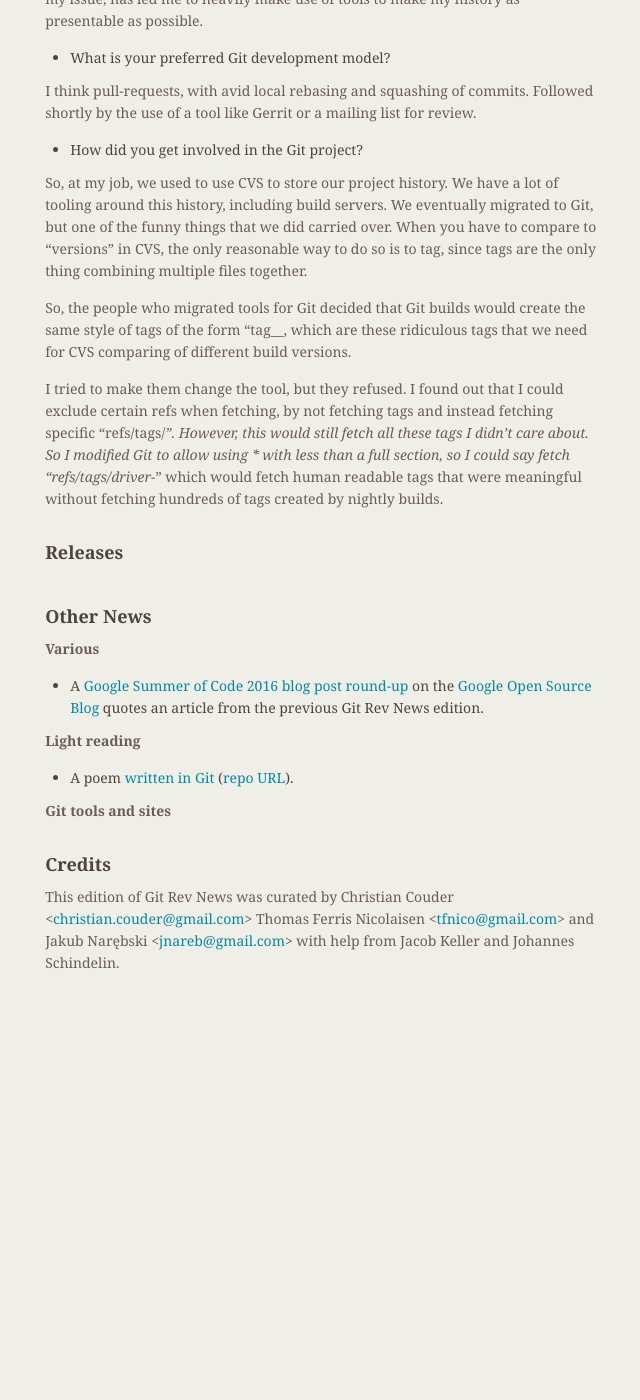
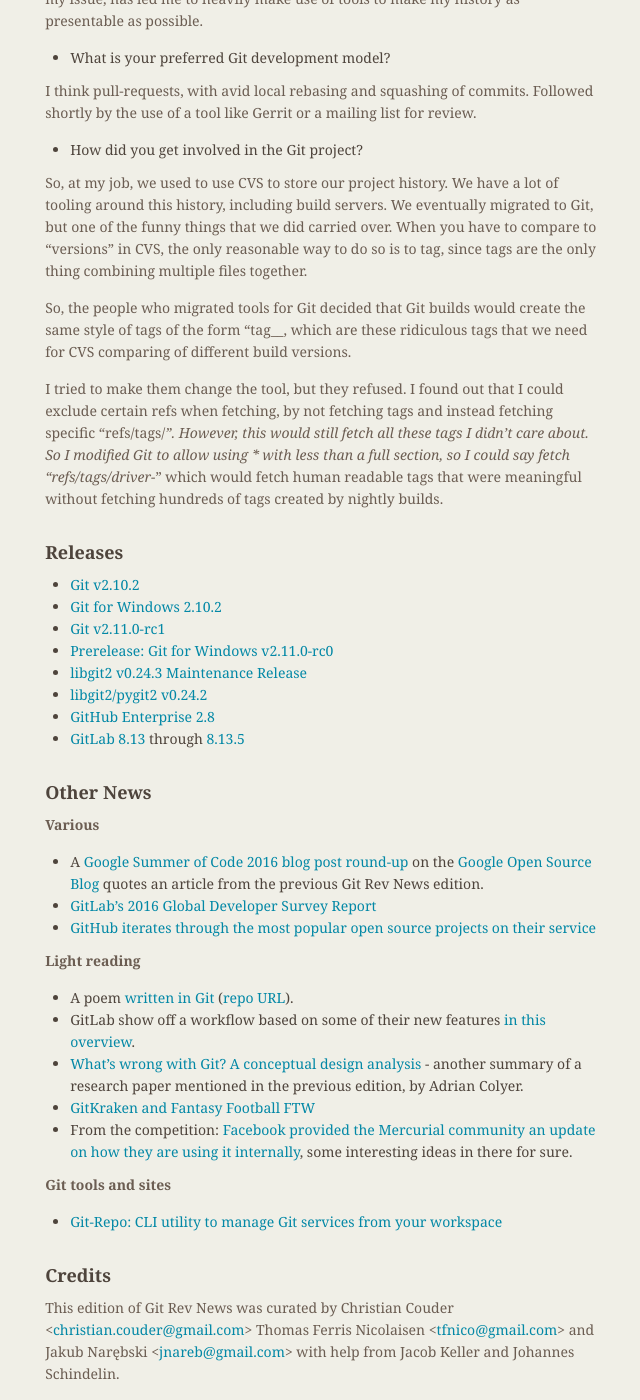
Before and after one commit to git/git.github.io, a Jekyll site: the page built from rev_news/drafts/edition-21.md, in a window 1280 px wide and 1400 px high, scrolled down 4575 px. Shown: the whole window, without its empty margins (484-1124 px from the left). Built offline with Jekyll 4.4.1, drawn with Linux system fonts in a browser that asks for light colours; before the commit the page ends 5564 px from its top, so only the background shows below that.

Commit message:
rn-21: add links and releases

```diff
--- a/rev_news/drafts/edition-21.md
+++ b/rev_news/drafts/edition-21.md
@@ -298,6 +298,14 @@
 
 ## Releases
 
+* [Git v2.10.2](https://public-inbox.org/git/xmqqd1ijwu3s.fsf@gitster.mtv.corp.google.com/)
+* [Git for Windows 2.10.2](https://public-inbox.org/git/alpine.DEB.2.20.1611022158140.3108@virtualbox/)
+* [Git v2.11.0-rc1](https://public-inbox.org/git/xmqqbmxl1tsb.fsf@gitster.mtv.corp.google.com/)
+* [Prerelease: Git for Windows v2.11.0-rc0](https://public-inbox.org/git/alpine.DEB.2.20.1611051025030.3108@virtualbox/)
+* [libgit2 v0.24.3 Maintenance Release](https://github.com/libgit2/libgit2/releases/tag/v0.24.3)
+* [libgit2/pygit2 v0.24.2](https://github.com/libgit2/pygit2/releases/tag/v0.24.2)
+* [GitHub Enterprise 2.8](https://github.com/blog/2280-github-enterprise-2-8-is-now-available-with-code-review-project-management-tools-and-jupyter-notebook-rendering)
+* [GitLab 8.13](https://about.gitlab.com/2016/10/22/gitlab-8-13-released/) through [8.13.5](https://about.gitlab.com/2016/11/09/gitlab-8-dot-13-dot-5-released/)
 
 ## Other News
 
@@ -305,14 +313,20 @@
 
 * A [Google Summer of Code 2016 blog post round-up](https://opensource.googleblog.com/2016/11/google-summer-of-code-2016-blog-posts.html)
 on the [Google Open Source Blog](https://opensource.googleblog.com/) quotes an article from the previous Git Rev News edition.
+* [GitLab's 2016 Global Developer Survey Report](https://page.gitlab.com/2016-Developer-Survey_2016-Developer-Survey.html)
+* [GitHub iterates through the most popular open source projects on their service](https://github.com/blog/2268-top-open-source-launches-on-github)
 
 __Light reading__
 
-* A poem [written in Git](https://mobile.twitter.com/craig552uk/status/793131545989087232)
-([repo URL](https://github.com/craig552uk/git-poem)).
+* A poem [written in Git](https://mobile.twitter.com/craig552uk/status/793131545989087232) ([repo URL](https://github.com/craig552uk/git-poem)).
+* GitLab show off a workflow based on some of their new features [in this overview](https://about.gitlab.com/2016/10/25/gitlab-workflow-an-overview/).
+* [What’s wrong with Git? A conceptual design analysis](https://blog.acolyer.org/2016/10/24/whats-wrong-with-git-a-conceptual-design-analysis/) - another summary of a research paper mentioned in the previous edition, by Adrian Colyer.
+* [GitKraken and Fantasy Football FTW](https://blog.axosoft.com/2016/09/29/git-for-fantasy-football/)
+* From the competition: [Facebook provided the Mercurial community an update on how they are using it internally](https://groups.google.com/forum/#!topic/mozilla.dev.version-control/nh4fITFlEMk), some interesting ideas in there for sure.
 
 __Git tools and sites__
 
+* [Git-Repo: CLI utility to manage Git services from your workspace](https://github.com/guyzmo/git-repo)
 
 ## Credits
 
```
